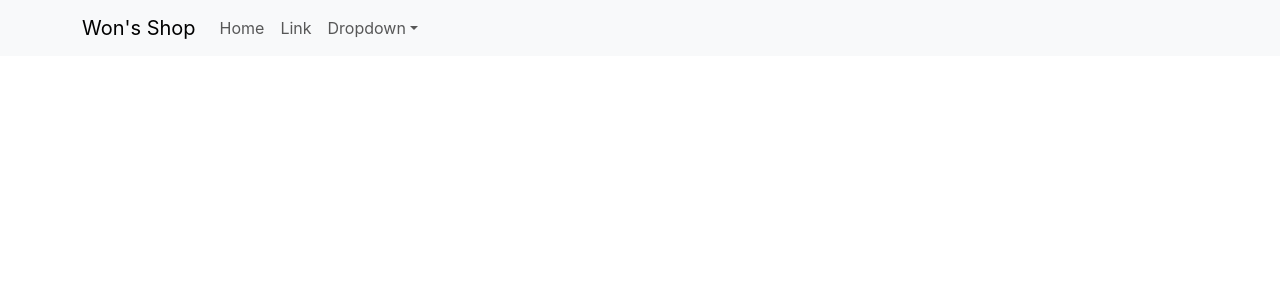
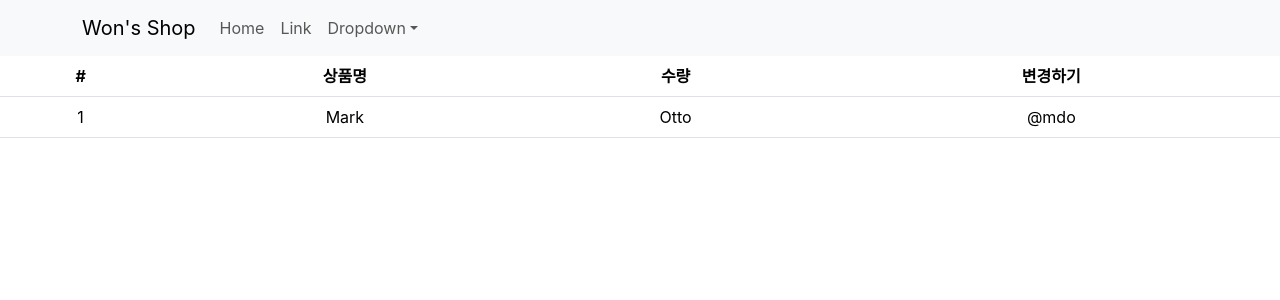
Before and after one commit to nakk3975/ReactShopping, a React (Create React App) app: page /cart in a window 1280 px wide. Shown: the top 300 px of the page. Built offline with nearby package versions, Linux system fonts and the light colour scheme.

Commit message:
[안재원]  - Context API 로 state 공유  - Redux 라이브러리 설치  - store.js 설정  - index.js에서 store import

```diff
--- a/package.json
+++ b/package.json
@@ -3,6 +3,7 @@
   "version": "0.1.0",
   "private": true,
   "dependencies": {
+    "@reduxjs/toolkit": "^2.2.5",
     "@testing-library/jest-dom": "^5.17.0",
     "@testing-library/react": "^13.4.0",
     "@testing-library/user-event": "^13.5.0",
@@ -11,6 +12,7 @@
     "react": "^18.3.1",
     "react-bootstrap": "^2.10.2",
     "react-dom": "^18.3.1",
+    "react-redux": "^9.1.2",
     "react-router-dom": "^6.23.1",
     "react-scripts": "5.0.1",
     "styled-components": "^6.1.11",
--- a/src/App.js
+++ b/src/App.js
@@ -1,6 +1,6 @@
-import { useState } from 'react';
+import { createContext, useState } from 'react';
+import { Nav, NavDropdown, Navbar } from 'react-bootstrap';
 import Container from 'react-bootstrap/Container';
-import { Nav, NavDropdown, Navbar } from 'react-bootstrap';
 import { Route, Routes, useNavigate } from 'react-router-dom';
 import './App.css';
 import data from './data.js';
@@ -8,10 +8,14 @@
 import Detail from './routes/Detail.js';
 import Event from './routes/Event.js';
 import Main from './routes/Main.js';
+import Cart from './routes/Cart.js';
+
+export let Context1 = createContext();
 
 function App() {
 
   let [shoes, setShoes] = useState(data);
+  let [inventory, setInventory] = useState([10, 11, 12]);
   let navigate = useNavigate();
 
   return (
@@ -43,7 +47,12 @@
       {/* <Link to="/">홈</Link> */}
       <Routes>
         <Route path="/" element={<Main shoes={shoes} setShoes={setShoes}/>} />
-        <Route path={"/detail/:id"} element={<Detail shoes={shoes}/>} />
+        <Route path={"/detail/:id"} element={
+          <Context1.Provider value={{inventory, shoes}}>
+            <Detail shoes={shoes}/>
+          </Context1.Provider>} />
+
+        <Route path="/cart" element={<Cart/>} />
         {/*
         nested routes 라고 함
         장점1. route 작성이 약간 간단해짐
--- a/src/index.js
+++ b/src/index.js
@@ -1,17 +1,21 @@
 import React from 'react';
 import ReactDOM from 'react-dom/client';
+import { BrowserRouter } from 'react-router-dom';
+import App from './App';
 import './index.css';
-import App from './App';
 import reportWebVitals from './reportWebVitals';
-import {BrowserRouter} from 'react-router-dom';
+import { Provider } from "react-redux";
+import store from './store.js';
 
 const root = ReactDOM.createRoot(document.getElementById('root'));
 root.render(
-  <React.StrictMode>
-    <BrowserRouter>
-      <App />
-    </BrowserRouter>
-  </React.StrictMode>
+  <Provider store={store}>
+    <React.StrictMode>
+      <BrowserRouter>
+        <App />
+      </BrowserRouter>
+    </React.StrictMode>
+  </Provider>
 );
 
 // If you want to start measuring performance in your app, pass a function
--- /dev/null
+++ b/src/routes/Cart.js
@@ -0,0 +1,31 @@
+import {Table} from 'react-bootstrap'
+
+// Redux
+// 컴포넌트들이 props없이 state 공유 가능
+
+function Cart() {
+    return (
+        <div>
+            <Table>
+                <thead>
+                    <tr>
+                        <th>#</th>
+                        <th>상품명</th>
+                        <th>수량</th>
+                        <th>변경하기</th>
+                    </tr>
+                </thead>
+                <tbody>
+                    <tr>
+                        <td>1</td>
+                        <td>Mark</td>
+                        <td>Otto</td>
+                        <td>@mdo</td>
+                    </tr>
+                </tbody>
+            </Table>
+        </div>
+    )
+}
+
+export default Cart;
--- a/src/routes/Detail.js
+++ b/src/routes/Detail.js
@@ -1,6 +1,7 @@
-import React, { useEffect, useState } from "react";
+import React, {useContext, useEffect, useState } from "react";
+import Nav from 'react-bootstrap/Nav';
 import { useParams } from "react-router-dom";
-import Nav from 'react-bootstrap/Nav';
+import { Context1 } from '../App.js';
 
 // import styled from 'styled-components';
 
@@ -149,6 +150,7 @@
     // }
 
     let [fade, setFade] = useState('');
+    let {inventory} = useContext(Context1);
 
     useEffect(() => {
         let a = setTimeout(() => { setFade('end') },100)
@@ -158,8 +160,15 @@
         }
     }, [tab])
 
+    // 1. Context API (리액트 기본 문법)
+    //   - props 전송 없이 state 공유 가능
+    //   - 단점 : 성능 이슈, 재활용이 어렵다
+    //   - Context API 가 변경되면 안 쓰는 다른 변수, 자식들도 무조건 재 랜더링
+    //   - 다른 페이지에서 컴포넌트를 부르면 꼬인다.
+    // 2. Redux 등 외부 라이브러리 사용
+
     return <div className={"start " + fade}>    {/*{`start ${fade}`}*/}
-        {[<div>내용0</div>, <div>내용1</div>, <div>내용2</div>][tab]}
+        {[<div>{inventory}</div>, <div>내용1</div>, <div>내용2</div>][tab]}
     </div>
 }
 
--- /dev/null
+++ b/src/store.js
@@ -0,0 +1,8 @@
+// state 저장하는 파일 보통 store.js로 만듬
+import { configureStore } from '@reduxjs/toolkit'
+
+export default configureStore({
+    reducer: {
+
+    }
+})
```
Also changed, not shown: 1 other file (tests, documents, lock files or other folders).
